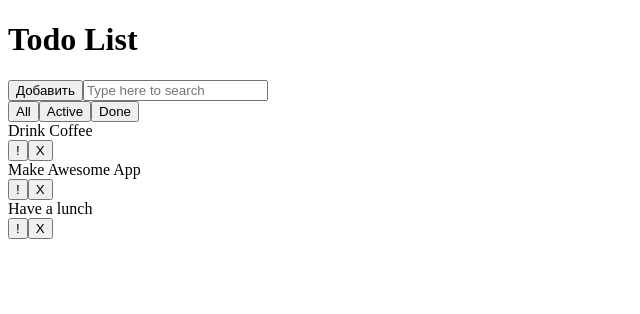
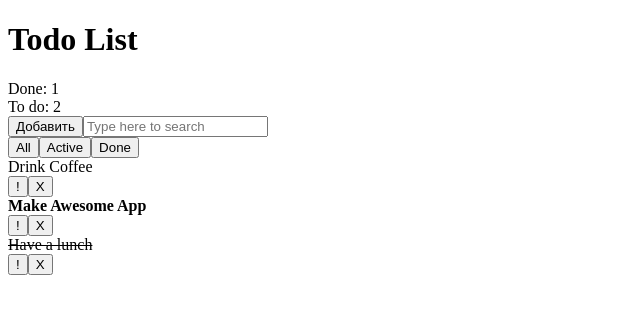
Before and after one commit to jsdevtest/todo-react, a React (Create React App) app: page / in a window 1280 px wide. Shown: the top 314 px of the page, without its empty margins (0-640 px from the left). Built offline with nearby package versions, Linux system fonts and the light colour scheme.

Commit message:
onToggleDone
dsvfdvfdvfd

```diff
--- a/package.json
+++ b/package.json
@@ -1,5 +1,5 @@
 {
-  "name": "",
+  "name": "ontoggleto",
   "version": "1.0.0",
   "description": "",
   "keywords": [],
--- a/src/components/App.js
+++ b/src/components/App.js
@@ -8,9 +8,24 @@ import Filter from "./Filter"
 class App extends Component {
   state = {
     todoData: [
-      { id: 1, label: "Drink Coffee" },
-      { id: 2, label: "Make Awesome App" },
-      { id: 3, label: "Have a lunch" }
+      {
+        id: 1,
+        label: "Drink Coffee",
+        done: false,
+        important: false
+      },
+      {
+        id: 2,
+        label: "Make Awesome App",
+        done: false,
+        important: true
+      },
+      {
+        id: 3,
+        label: "Have a lunch",
+        done: true,
+        important: false
+      }
     ]
   }
   addItem = () => {
@@ -33,12 +48,35 @@ class App extends Component {
     console.log("Toggle Important", id)
   }
   onToggleDone = id => {
-    console.log("Toggle Done", id)
+    this.setState(({ todoData }) => {
+      const index = todoData.findIndex(el => el.id === id)
+
+      // 1. обновляем объект
+      const oldItem = todoData[index]
+      const newItem = {
+        ...oldItem,
+        done: !oldItem.done
+      }
+      // 2. заносим в массив
+      const newArray = [
+        ...todoData.slice(0, index),
+        newItem,
+        ...todoData.slice(index + 1)
+      ]
+      return {
+        todoData: newArray
+      }
+    })
   }
   render() {
+    // в doneCount только те элементы у которых done = true и их количество
+    const doneCount = this.state.todoData.filter(el => el.done).length
+    const todoCount = this.state.todoData.length - doneCount
     return (
       <React.Fragment>
         <Header />
+        <div>Done: {doneCount}</div>
+        <div>To do: {todoCount}</div>
         <button onClick={this.addItem}>Добавить</button>
         <Search />
         <Filter />
--- a/src/components/Item.js
+++ b/src/components/Item.js
@@ -1,12 +1,19 @@
 import React, { Component } from "react"
 import Radium from "radium"
 
-class Item extends Component {
+const Item = ({
+  label,
+  onDeleted,
+  onToggleImportant,
+  onToggleDone,
+  important,
+  done
+}) => {
+  /*
   state = {
     important: false,
     done: false
   }
-
   onItemClick = () => {
     this.setState(({ done }) => ({
       done: !done
@@ -17,15 +24,7 @@ class Item extends Component {
       important: !important
     }))
   }
-
-  render() {
-    const {
-      label,
-      onDeleted,
-      onToggleImportant,
-      onToggleDone
-    } = this.props
-    const { important, done } = this.state
+  */
   return (
     <div
       style={[
@@ -39,7 +38,6 @@ class Item extends Component {
     </div>
   )
 }
-}
 
 const styles = {
   important: {
```
Lines whose indentation alone changed are shown as unchanged.
